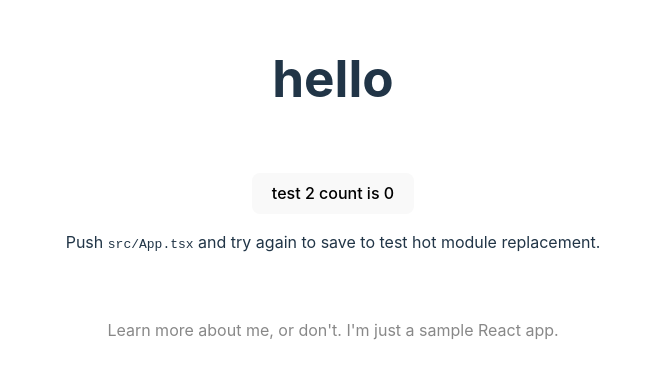
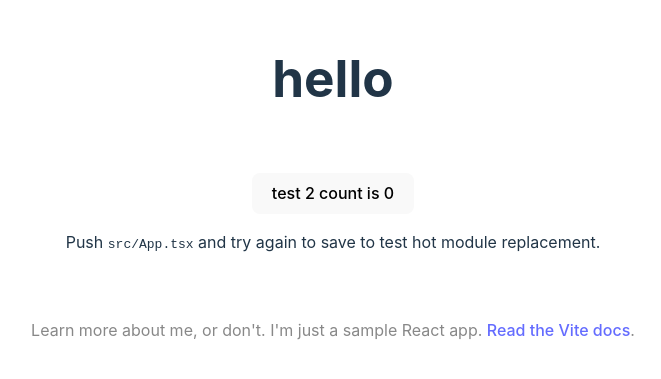
Before and after one commit to jakhsu/sample-react-app, a React (Vite) app: page / in a window 1280 px wide. Shown: the part 213-592 px from the top of the page, without its empty margins (307-968 px from the left). Built offline with nearby package versions, Linux system fonts and the light colour scheme.

Commit message:
Update App.tsx

```diff
--- a/src/App.tsx
+++ b/src/App.tsx
@@ -20,7 +20,7 @@ function App() {
         </p>
       </div>
       <p className="read-the-docs">
-        Learn more about me, or don't. I'm just a sample React app.
+        Learn more about me, or don't. I'm just a sample React app. <a href="https://vitejs.dev/guide/features.html" target="_blank" rel="noopener">Read the Vite docs</a>.
       </p>
     </>
   )
```
